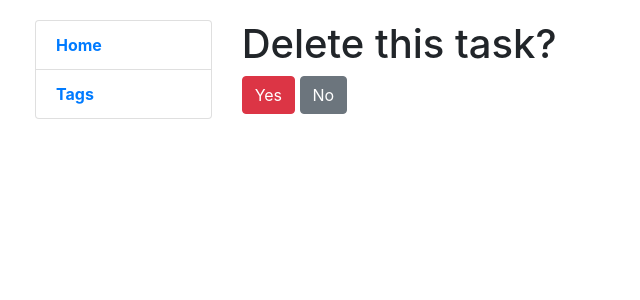
After one commit to svitlana-savikhina/todo-list, a Django app: template templates/tasks/task_confirm_delete.html in a window 1280 px wide. The commit adds this page. Shown: the top 300 px of the page, without its empty margins (0-640 px from the left). Run offline with Django 4.2, Linux system fonts and the light colour scheme; the template is opened without the code that fills it, so the values that code supplies are empty.

Commit message:
Create TaskDeleteView & task_confirm_delete.html

```diff
--- a/tasks/urls.py
+++ b/tasks/urls.py
@@ -4,13 +4,14 @@ from django.urls import path
 from tasks.views import (
     TodoListView,
     TaskCreateView,
-    TaskUpdateView
+    TaskUpdateView, TaskDeleteView
 )
 
 urlpatterns = [
     path("", TodoListView.as_view(), name="index"),
     path("tasks/create/", TaskCreateView.as_view(), name="task-create"),
     path("tasks/<int:pk>/update/", TaskUpdateView.as_view(), name="task-update"),
+    path("tasks/<int:pk>/delete/", TaskDeleteView.as_view(), name="task-delete"),
 
 ]
 
--- a/tasks/views.py
+++ b/tasks/views.py
@@ -21,3 +21,8 @@ class TaskUpdateView(generic.UpdateView):
     model = Task
     form_class = TaskForm
     success_url = reverse_lazy("tasks:index")
+
+
+class TaskDeleteView(generic.DeleteView):
+    model = Task
+    success_url = reverse_lazy("tasks:index")
--- a/templates/includes/sidebar.html
+++ b/templates/includes/sidebar.html
@@ -1,4 +1,4 @@
 <ul class="sidebar-nav list-group">
-  <li class="list-group-item"><strong><a href="">Home</a></strong></li>
+  <li class="list-group-item"><strong><a href="{% url 'tasks:index' %}">Home</a></strong></li>
   <li class="list-group-item"><strong><a href="">Tags</a></strong></li>
 </ul>
--- a/templates/tasks/index.html
+++ b/templates/tasks/index.html
@@ -34,7 +34,7 @@
           <p>
             Tags: {% for tag in task.tag.all %} {{ tag.name }} {% endfor %}
             <a href="{% url 'tasks:task-update' pk=task.id %}">Update</a>
-            <a href="">Delete</a>
+            <a href="{% url 'index:task-delete' pk=task.id %}">Delete</a>
           </p>
         </li>
         <hr>
--- /dev/null
+++ b/templates/tasks/task_confirm_delete.html
@@ -0,0 +1,11 @@
+{% extends "base.html" %}
+
+{% block content %}
+  <h1>Delete this task?</h1>
+  <form action="" method="post">
+    {% csrf_token %}
+
+    <input type="submit" value="Yes" class="btn btn-danger">
+    <a href="{% url 'tasks:index' %}" class="btn btn-secondary">No</a>
+  </form>
+{% endblock %}
```
